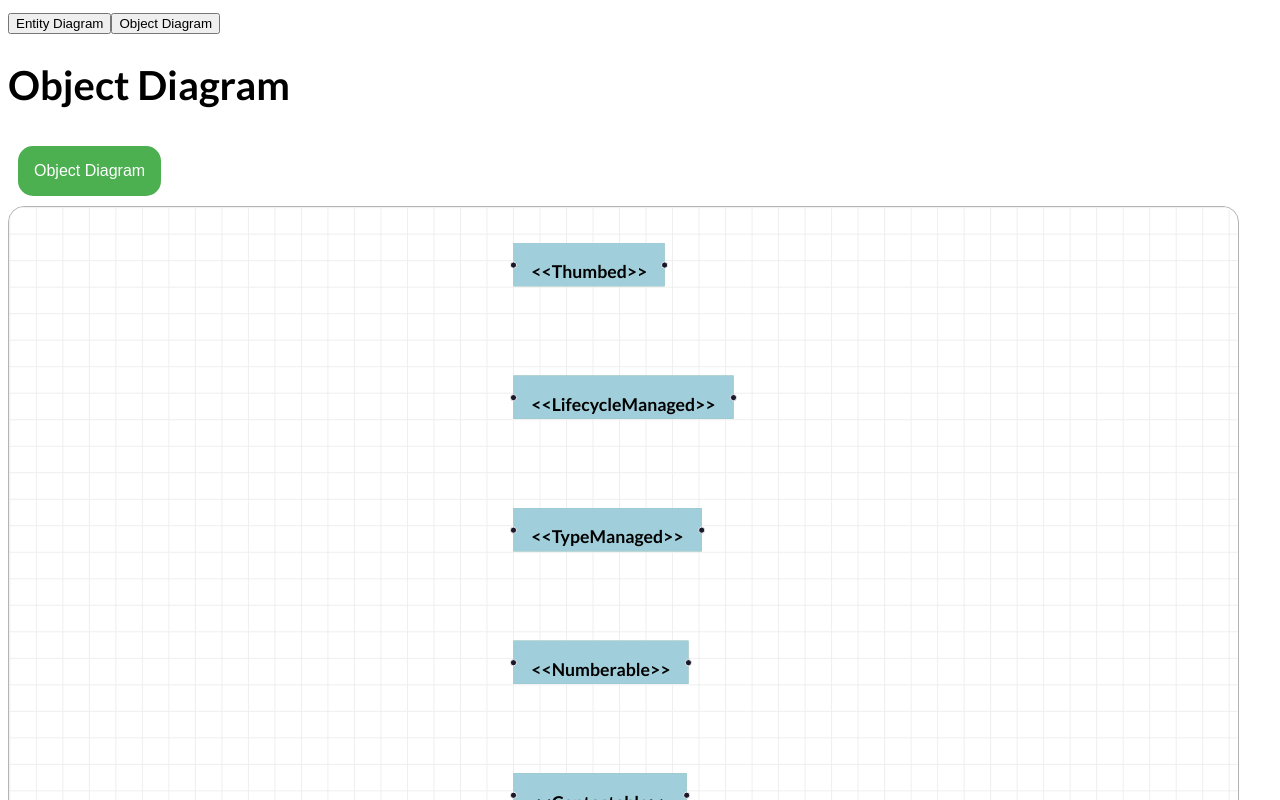
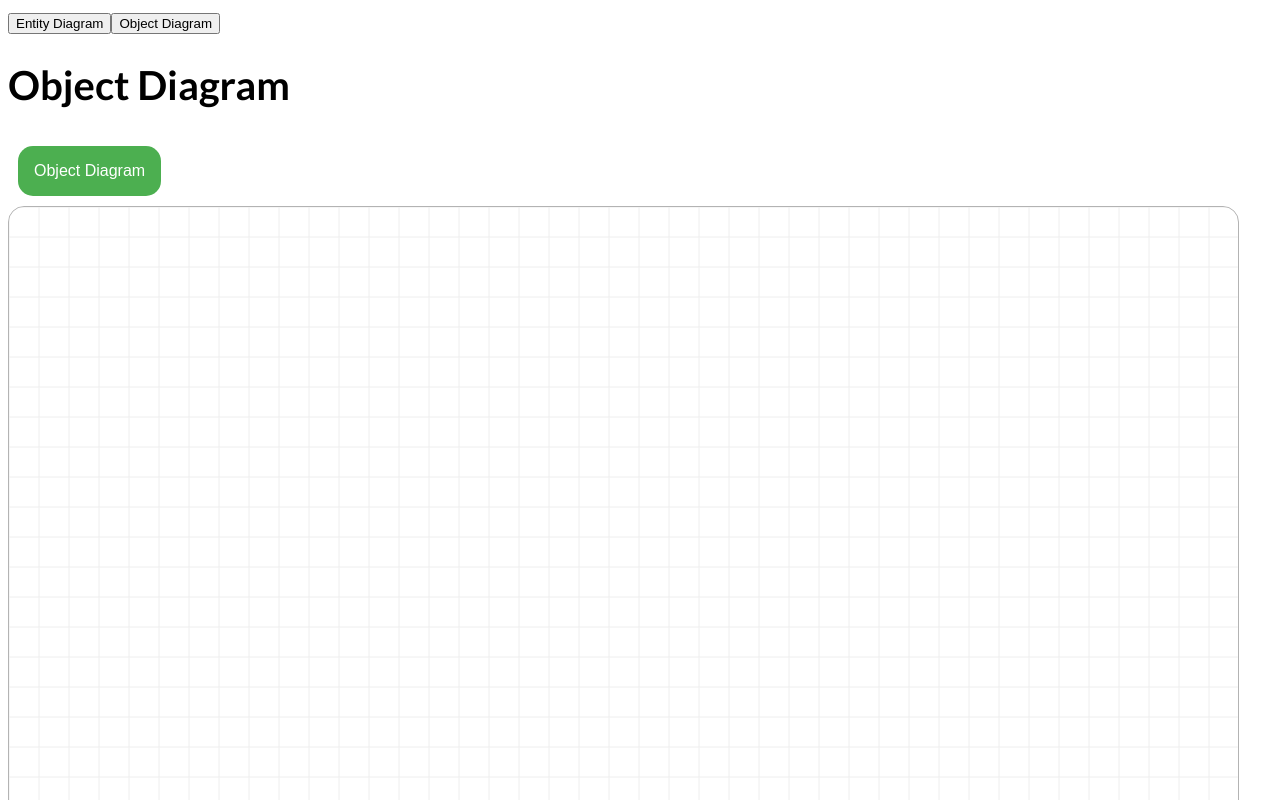
Before and after one commit to katappult/katappult-uml-viewer, a React (Vite) app: page / in a window 1280 px wide. Shown: the top 800 px of the page. Built offline with nearby package versions, Linux system fonts and the light colour scheme.

Commit message:
feat: only show appropriate interface

```diff
--- a/src/components/DiagramComponent.jsx
+++ b/src/components/DiagramComponent.jsx
@@ -43,15 +43,24 @@ export const DiagramComponent = ({title, TableComponent}) => {
             if (!data) {
                 fetchData()
             }
-            const knoers = data ? takeKnoers(data) : []
 
+            const displayedNodes = createNodesTable(data).filter(node =>
+                checkedItems.includes(node.id)
+            )
+
+            // Create a new array for nodes including knoers
             const newNodes = data
                 ? [
-                      ...createNodesTable(data).filter(node =>
-                          checkedItems.includes(node.id)
-                      ),
-                      ...(knoers && title.toLowerCase().includes('object')
-                          ? createInterfaceNodesTable(knoers)
+                      ...displayedNodes,
+                      // Conditionally add knoers only if title contains 'object'
+                      ...(title.toLowerCase().includes('object')
+                          ? displayedNodes.flatMap(node =>
+                                node.data.knoers && node.data.knoers.length > 0
+                                    ? createInterfaceNodesTable(
+                                          node.data.knoers
+                                      )
+                                    : []
+                            )
                           : []),
                   ]
                 : []
@@ -66,9 +75,7 @@ export const DiagramComponent = ({title, TableComponent}) => {
                 : []
 
             setNodes(newNodes)
-
             setEdges(newEdges)
-
             setIsLoading(false)
         } catch (error) {
             setError(error.message)
```
